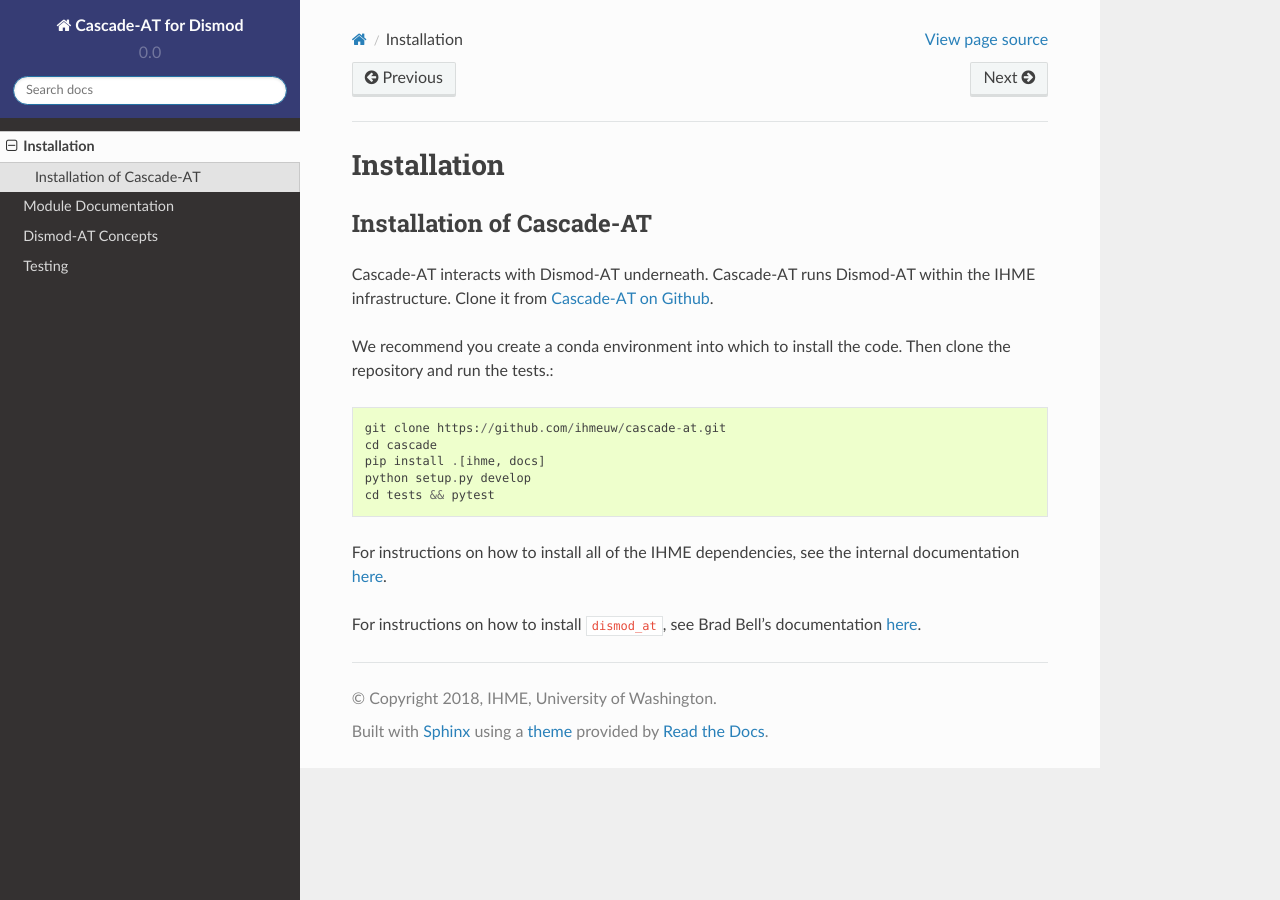
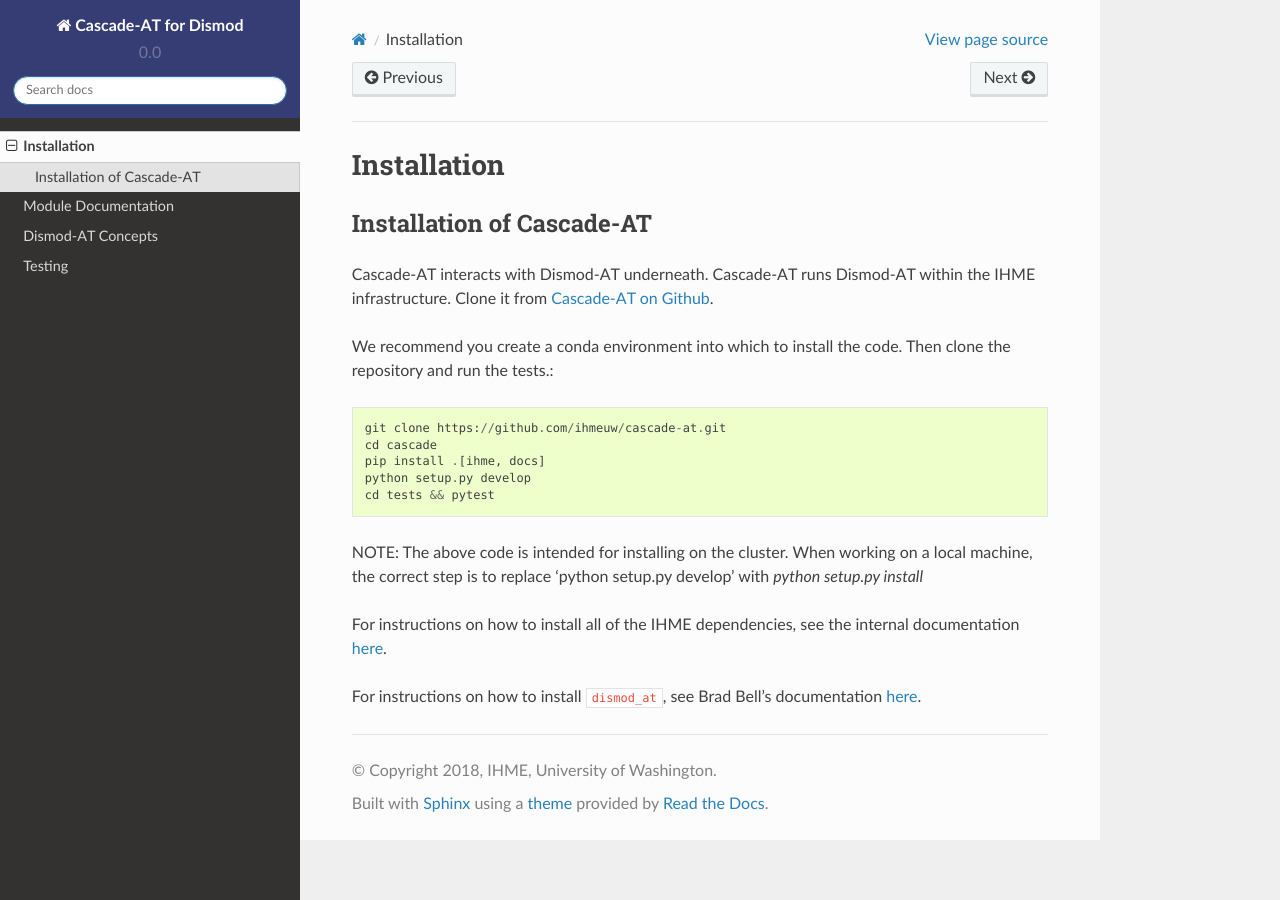
Before and after one commit to ihmeuw/cascade-at, a Sphinx documentation site: the page built from docs/install.rst, in a window 1280 px wide. Built offline with Sphinx 7.4.7 and the Read the Docs theme 2.0.0, drawn with Linux system fonts in a browser that asks for light colours.

Commit message:
Update install.rst
https://jira.ihme.washington.edu/browse/DISMODAT-766

```diff
--- a/docs/install.rst
+++ b/docs/install.rst
@@ -18,6 +18,8 @@ the code. Then clone the repository and run the tests.::
     python setup.py develop
     cd tests && pytest
 
+NOTE: The above code is intended for installing on the cluster.  When working on a local machine, the correct step is to replace 'python setup.py develop' with `python setup.py install`
+
 For instructions on how to install all of the IHME dependencies,
 see the internal documentation `here <https://scicomp-docs.ihme.washington.edu/dismod_at/current/install/>`_.
 
```
